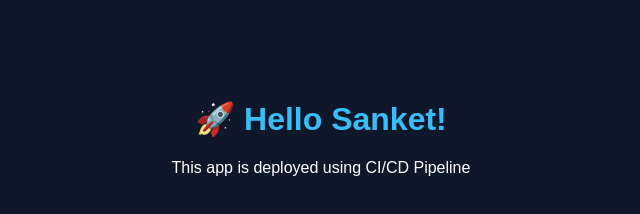
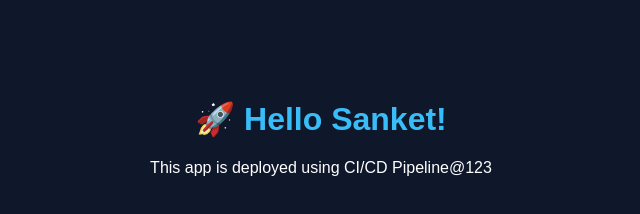
Before and after one commit to sanket8605/practic-repo, a plain HTML site: page index.html in a window 1280 px wide. Shown: the whole page, without its empty margins (319-959 px from the left). Drawn offline with Linux system fonts and the light colour scheme.

Commit message:
thirdcommit

```diff
--- a/index.html
+++ b/index.html
@@ -17,6 +17,6 @@
 </head>
 <body>
     <h1>🚀 Hello Sanket!</h1>
-    <p>This app is deployed using CI/CD Pipeline</p>
+    <p>This app is deployed using CI/CD Pipeline@123</p>
 </body>
 </html>
```
